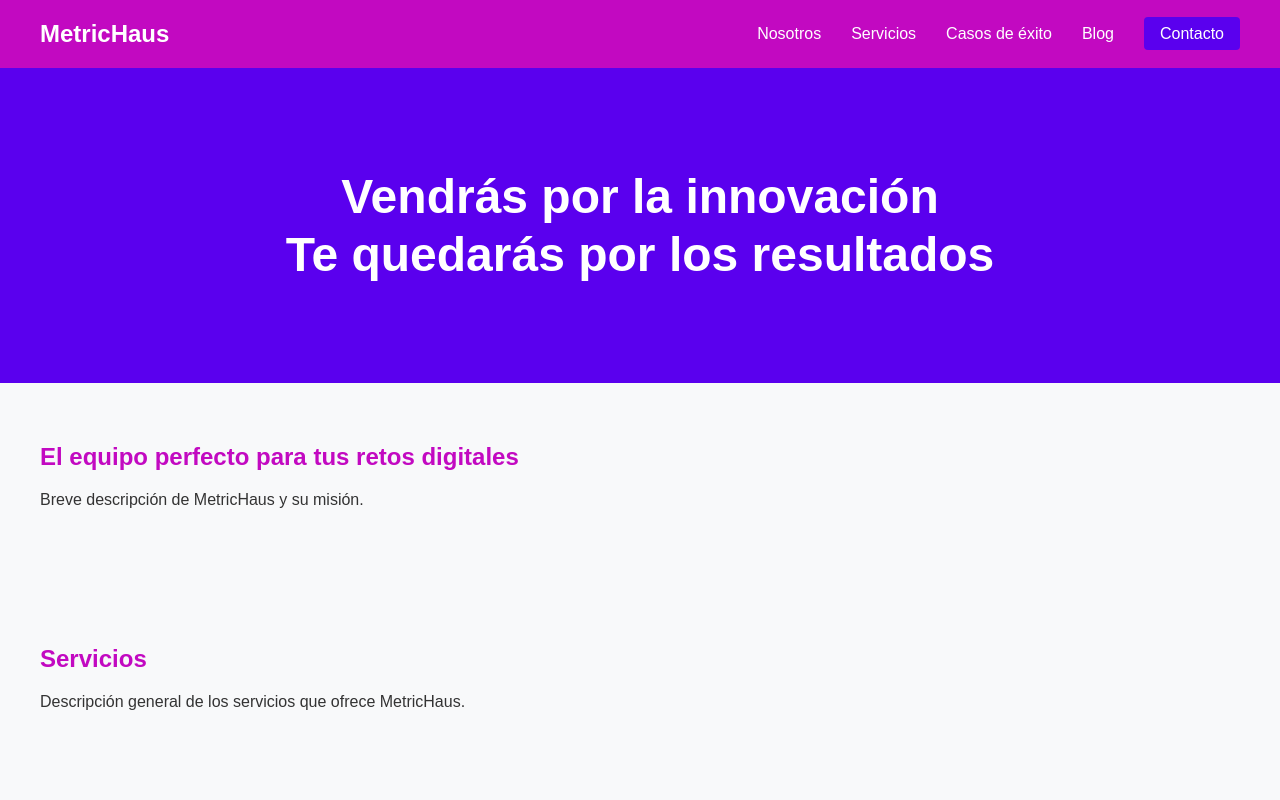
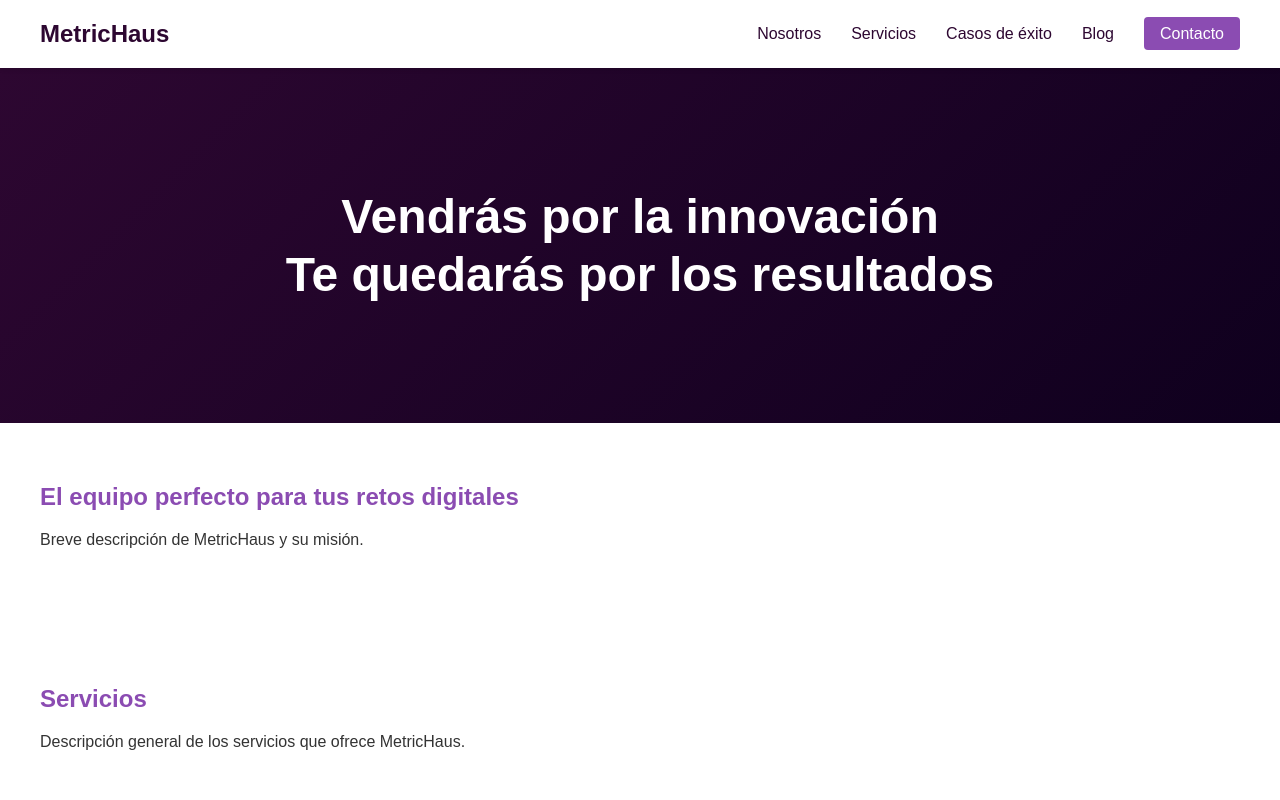
Before and after one commit to Martinfranx/MetricHaus, a plain HTML site: page index.html in a window 1280 px wide. Shown: the top 800 px of the page. Drawn offline with Linux system fonts and the light colour scheme.

Commit message:
Update styles.css to match Metric-Haus brand palette

```diff
--- a/styles.css
+++ b/styles.css
@@ -1,24 +1,26 @@
 body {
   margin: 0;
   font-family: sans-serif;
-  background-color: #f8f9fa;
+  background-color: #ffffff;
   color: #333;
 }
 
 header {
-  background-color: #C209C1;
-  color: #ffffff;
+  background-color: #ffffff;
+  color: #2D0731;
   display: flex;
   justify-content: space-between;
   align-items: center;
   padding: 20px 40px;
   position: sticky;
   top: 0;
+  box-shadow: 0 2px 4px rgba(0, 0, 0, 0.1);
 }
 
 header .logo {
   font-size: 24px;
   font-weight: bold;
+  color: #2D0731;
 }
 
 header nav ul {
@@ -33,21 +35,22 @@ header nav ul li {
 }
 
 header nav ul li a {
-  color: #ffffff;
+  color: #2D0731;
   text-decoration: none;
   font-weight: 500;
 }
 
 header nav ul li a.button {
-  background-color: #5A00EE;
+  background-color: #8B4CB2;
+  color: #ffffff;
   padding: 8px 16px;
   border-radius: 4px;
 }
 
 .hero {
-  background-color: #5A00EE;
+  background: linear-gradient(135deg, #2D0731 0%, #0F001E 100%);
   color: #ffffff;
-  padding: 100px 40px;
+  padding: 120px 40px;
   text-align: center;
 }
 
@@ -63,11 +66,11 @@ section {
 
 section h2 {
   margin-top: 0;
-  color: #C209C1;
+  color: #8B4CB2;
 }
 
 footer {
-  background-color: #C209C1;
+  background-color: #2D0731;
   color: #ffffff;
   text-align: center;
   padding: 20px;
```
